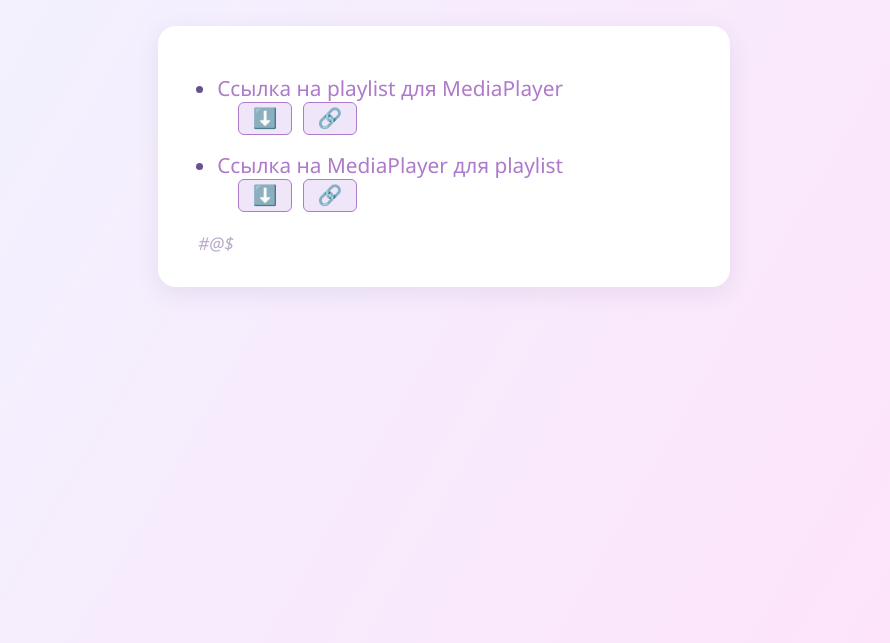
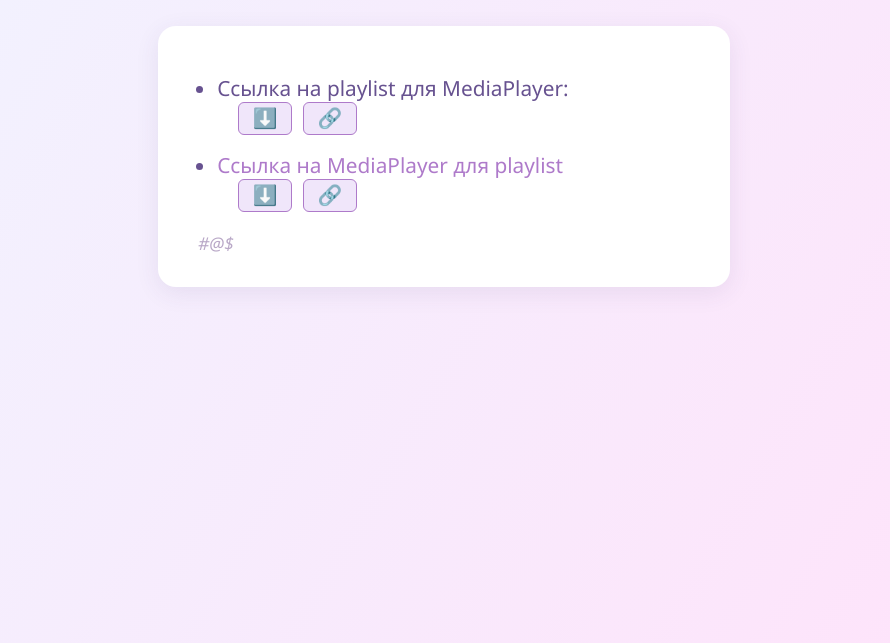
Before and after one commit to berlandbor/playlists, a plain HTML site: page index.html in a window 1280 px wide. Shown: the part 157-800 px from the top of the page, without its empty margins (196-1086 px from the left). Drawn offline with Linux system fonts and the light colour scheme.

Commit message:
Update index.html

```diff
--- a/index.html
+++ b/index.html
@@ -85,7 +85,7 @@
   <div class="playlist-list">
     <ul>
       <li>
-        <a href="https://berlandbors.github.io/playlists/berlandbor-1.json" target="_blank">Ссылка на playlist для MediaPlayer</a>
+        <!--a href="https://berlandbors.github.io/playlists/berlandbor-1.json" target="_blank"-->Ссылка на playlist для MediaPlayer:
         <span class="action-btns">
           <a href="https://berlandbors.github.io/playlists/berlandbor-1.json" download="berlandbor-1.json">
             <button title="Скачать">⬇️</button>
```
